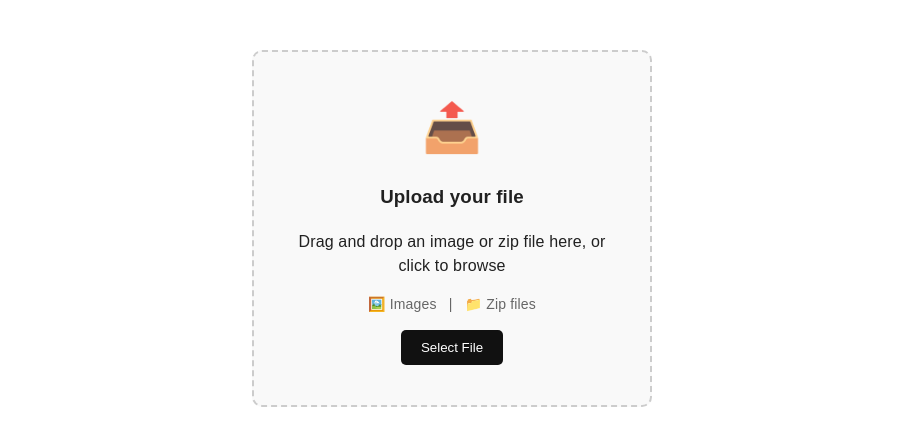
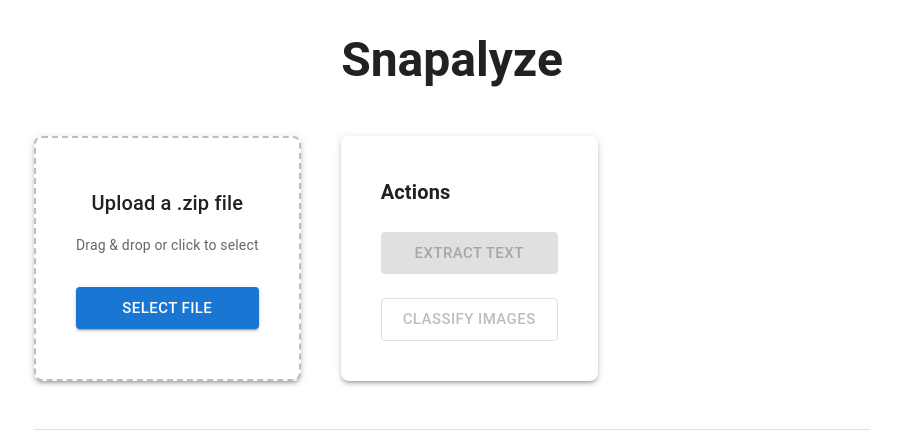
Before and after one commit to Mitali-05/Snapalyze, a React (Create React App) app in the folder client/: page /upload in a window 1280 px wide. Shown: the top 446 px of the page, without its empty margins (188-1089 px from the left). Built offline with nearby package versions, Linux system fonts and the light colour scheme.

Commit message:
updated classification fetching in ClassifyResults component

```diff
--- a/client/src/pages/Upload.js
+++ b/client/src/pages/Upload.js
@@ -1,29 +1,122 @@
+// // import React, { useState, useCallback } from 'react';
+// // import { useDropzone } from 'react-dropzone';
+// // import axios from 'axios';
+// // import './upload.css';
+
+// // function Upload() {
+// //   const [message, setMessage] = useState('');
+// //   const [zipId, setZipId] = useState(null);
+// //   const [results, setResults] = useState(null); // State to store results
+
+// //   const onDrop = useCallback(async (acceptedFiles) => {
+// //     const formData = new FormData();
+// //     formData.append('file', acceptedFiles[0]);
+
+// //     try {
+// //       const res = await axios.post('/api/zip/upload', formData, {
+// //         headers: {
+// //           'Content-Type': 'multipart/form-data',
+// //         },
+// //       });
+
+// //       setMessage(res.data.message);
+// //       setZipId(res.data.zipId);
+// //     } catch (err) {
+// //       setMessage('Upload failed.');
+// //       setZipId(null);
+// //     }
+// //   }, []);
+
+// //   const { getRootProps, getInputProps } = useDropzone({
+// //     onDrop,
+// //     accept: {
+// //       'image/*': [],
+// //       'application/zip': ['.zip'],
+// //     },
+// //     maxFiles: 1,
+// //   });
+
+// //   const handleExtractText = async () => {
+// //     const response = await ocrResult(zipId);
+// //     setResults(response);
+// //   };
+
+// //   const handleClassifyImages = async () => {
+// //     const response = await classifyResults(zipId);
+// //     setResults(response);
+// //   };
+
+// //   const ocrResult = async (zipId) => {
+// //     const response = await axios.get(`/api/ocr/${zipId}`);
+// //     return response.data;
+// //   };
+
+// //   const classifyResults = async (zipId) => {
+// //     const response = await axios.get(`/api/classify/${zipId}`);
+// //     return response.data;
+// //   };
+
+// //   return (
+// //     <div className="upload-container">
+// //       <div className="upload-header">
+// //         <h1>Snapalyze</h1>
+// //       </div>
+// //       <div className="upload-box" {...getRootProps()}>
+// //         <input {...getInputProps()} />
+// //         <div className="upload-instruction">
+// //           <p>Upload a single .zip file</p>
+// //           <button className="select-button">Select File</button>
+// //         </div>
+// //       </div>
+
+// //       {message && <p className="status-msg">{message}</p>}
+
+// //       {zipId && (
+// //         <div className="button-group">
+// //           <button onClick={handleExtractText}>Extract Text →</button>
+// //           <button onClick={handleClassifyImages}>Analyze Images →</button>
+// //           <button onClick={handleClassifyImages}>Classify Images →</button>
+// //         </div>
+// //       )}
+
+// //       {results && (
+// //         <div className="results-section">
+// //           <h3>Results:</h3>
+// //           <pre>{JSON.stringify(results, null, 2)}</pre>
+// //         </div>
+// //       )}
+// //     </div>
+// //   );
+// // }
+
+// // export default Upload;
 // import React, { useState, useCallback } from 'react';
 // import { useDropzone } from 'react-dropzone';
 // import axios from 'axios';
 // import './upload.css';
+// import ClassifyResults from './ClassifyResults';
+// import OcrResults from './OcrResults';
 
 // function Upload() {
 //   const [message, setMessage] = useState('');
-//   const [zipId, setZipId] = useState(null);
-//   const [results, setResults] = useState(null); // State to store results
+//   const [zipId, setZipId] = useState(null);  // 🌟 New state for storing zipId
 
 //   const onDrop = useCallback(async (acceptedFiles) => {
 //     const formData = new FormData();
 //     formData.append('file', acceptedFiles[0]);
 
 //     try {
-//       const res = await axios.post('/api/zip/upload', formData, {
+//       const res = await axios.post('http://localhost:5000/api/zip/upload', formData, {
 //         headers: {
 //           'Content-Type': 'multipart/form-data',
 //         },
 //       });
 
 //       setMessage(res.data.message);
-//       setZipId(res.data.zipId);
+//       setZipId(res.data.zipId);  // 🌟 Store the zipId received from backend
 //     } catch (err) {
 //       setMessage('Upload failed.');
-//       setZipId(null);
+//       setZipId(null); // Reset on error
 //     }
 //   }, []);
 
@@ -36,70 +129,55 @@
 //     maxFiles: 1,
 //   });
 
-//   const handleExtractText = async () => {
-//     const response = await ocrResult(zipId);
-//     setResults(response);
-//   };
-
-//   const handleClassifyImages = async () => {
-//     const response = await classifyResults(zipId);
-//     setResults(response);
-//   };
-
-//   const ocrResult = async (zipId) => {
-//     const response = await axios.get(`/api/ocr/${zipId}`);
-//     return response.data;
-//   };
-
-//   const classifyResults = async (zipId) => {
-//     const response = await axios.get(`/api/classify/${zipId}`);
-//     return response.data;
-//   };
-
 //   return (
-//     <div className="upload-container">
-//       <div className="upload-header">
-//         <h1>Snapalyze</h1>
-//       </div>
+//     <div className="App">
 //       <div className="upload-box" {...getRootProps()}>
 //         <input {...getInputProps()} />
-//         <div className="upload-instruction">
-//           <p>Upload a single .zip file</p>
-//           <button className="select-button">Select File</button>
+//         <div className="upload-content">
+//           <div className="upload-icon">📤</div>
+//           <h3>Upload your file</h3>
+//           <p>Drag and drop an image or zip file here, or click to browse</p>
+//           <div className="file-types">
+//             <span>🖼️ Images</span> &nbsp; | &nbsp; <span>📁 Zip files</span>
+//           </div>
+//           <button className="upload-button">Select File</button>
 //         </div>
 //       </div>
 
 //       {message && <p className="status-msg">{message}</p>}
 
+//       {/* Pass zipId as prop to both components */}
 //       {zipId && (
-//         <div className="button-group">
-//           <button onClick={handleExtractText}>Extract Text →</button>
-//           <button onClick={handleClassifyImages}>Analyze Images →</button>
-//           <button onClick={handleClassifyImages}>Classify Images →</button>
-//         </div>
-//       )}
-
-//       {results && (
-//         <div className="results-section">
-//           <h3>Results:</h3>
-//           <pre>{JSON.stringify(results, null, 2)}</pre>
-//         </div>
+//         <>
+//           <ClassifyResults zipId={zipId} />
+//           <OcrResults zipId={zipId} />
+//         </>
 //       )}
 //     </div>
 //   );
 // }
 
 // export default Upload;
+
 import React, { useState, useCallback } from 'react';
 import { useDropzone } from 'react-dropzone';
 import axios from 'axios';
-import './upload.css';
+import {
+  Box,
+  Button,
+  Grid,
+  Paper,
+  Typography,
+  Stack,
+  Divider,
+} from '@mui/material';
 import ClassifyResults from './ClassifyResults';
 import OcrResults from './OcrResults';
 
 function Upload() {
   const [message, setMessage] = useState('');
-  const [zipId, setZipId] = useState(null);  // 🌟 New state for storing zipId
+  const [zipId, setZipId] = useState(null);
+  const [view, setView] = useState(null);
 
   const onDrop = useCallback(async (acceptedFiles) => {
     const formData = new FormData();
@@ -107,53 +185,119 @@ function Upload() {
 
     try {
       const res = await axios.post('http://localhost:5000/api/zip/upload', formData, {
-        headers: {
-          'Content-Type': 'multipart/form-data',
-        },
+        headers: { 'Content-Type': 'multipart/form-data' },
       });
 
       setMessage(res.data.message);
-      setZipId(res.data.zipId);  // 🌟 Store the zipId received from backend
+      setZipId(res.data.zipId);
+      console.log('Upload success:', res.data);
     } catch (err) {
       setMessage('Upload failed.');
-      setZipId(null); // Reset on error
+      setZipId(null);
+      setView(null);
+      console.error('Upload error:', err);
     }
   }, []);
 
-  const { getRootProps, getInputProps } = useDropzone({
+  const { getRootProps, getInputProps, isDragActive } = useDropzone({
     onDrop,
-    accept: {
-      'image/*': [],
-      'application/zip': ['.zip'],
-    },
+    accept: { 'application/zip': ['.zip'] },
     maxFiles: 1,
   });
 
+  const handleExtractText = () => setView('ocr');
+  const handleClassifyImages = () => setView('classify');
+
   return (
-    <div className="App">
-      <div className="upload-box" {...getRootProps()}>
-        <input {...getInputProps()} />
-        <div className="upload-content">
-          <div className="upload-icon">📤</div>
-          <h3>Upload your file</h3>
-          <p>Drag and drop an image or zip file here, or click to browse</p>
-          <div className="file-types">
-            <span>🖼️ Images</span> &nbsp; | &nbsp; <span>📁 Zip files</span>
-          </div>
-          <button className="upload-button">Select File</button>
-        </div>
-      </div>
+    <Box p={4} maxWidth="900px" mx="auto">
+      <Typography variant="h3" fontWeight="bold" gutterBottom align="center" sx={{ mb: 6 }}>
+        Snapalyze
+      </Typography>
 
-      {message && <p className="status-msg">{message}</p>}
+      <Grid container spacing={5}>
+        {/* Upload Section */}
+        <Grid item xs={12} md={6}>
+          <Paper
+            {...getRootProps()}
+            elevation={isDragActive ? 12 : 3}
+            sx={{
+              p: 5,
+              textAlign: 'center',
+              border: '2px dashed',
+              borderColor: isDragActive ? 'primary.main' : 'grey.400',
+              bgcolor: isDragActive ? 'primary.light' : 'background.paper',
+              cursor: 'pointer',
+              height: '100%',
+              transition: 'all 0.3s ease',
+              display: 'flex',
+              flexDirection: 'column',
+              justifyContent: 'center',
+              gap: 2,
+              borderRadius: 2,
+            }}
+          >
+            <input {...getInputProps()} />
+            <Typography variant="h6" fontWeight="medium">
+              {isDragActive ? 'Drop your .zip file here...' : 'Upload a .zip file'}
+            </Typography>
+            <Typography variant="body2" color="text.secondary">
+              Drag & drop or click to select
+            </Typography>
+            <Button variant="contained" size="large" sx={{ mt: 2 }}>
+              Select File
+            </Button>
+            {message && (
+              <Typography
+                sx={{ mt: 3, fontWeight: 'medium' }}
+                color={message.toLowerCase().includes('failed') ? 'error' : 'success.main'}
+              >
+                {message}
+              </Typography>
+            )}
+          </Paper>
+        </Grid>
 
-      {/* Pass zipId as prop to both components */}
-      {zipId && (
-        <>
-          <ClassifyResults zipId={zipId} />
-          <OcrResults zipId={zipId} />
-        </>
-      )}
-    </div>
+        {/* Actions Section */}
+        <Grid item xs={12} md={6}>
+          <Paper elevation={3} sx={{ p: 5, height: '100%', borderRadius: 2 }}>
+            <Typography variant="h6" fontWeight="bold" gutterBottom>
+              Actions
+            </Typography>
+
+            <Stack spacing={3} mt={3}>
+              <Button
+                variant="contained"
+                color="primary"
+                size="large"
+                disabled={!zipId}
+                onClick={handleExtractText}
+                fullWidth
+              >
+                Extract Text
+              </Button>
+
+              <Button
+                variant="outlined"
+                color="primary"
+                size="large"
+                disabled={!zipId}
+                onClick={handleClassifyImages}
+                fullWidth
+              >
+                Classify Images
+              </Button>
+            </Stack>
+          </Paper>
+        </Grid>
+      </Grid>
+
+      {/* Results Section */}
+      <Box mt={6}>
+        <Divider sx={{ mb: 4 }} />
+        {zipId && view === 'ocr' && <OcrResults zipId={zipId} />}
+        {zipId && view === 'classify' && <ClassifyResults zipId={zipId} />}
+      </Box>
+    </Box>
   );
 }
 
```
Also changed, not shown: client/src/pages/ClassifyResults.js (+49 -16 lines), 1 other file (tests, documents, lock files or other folders).
